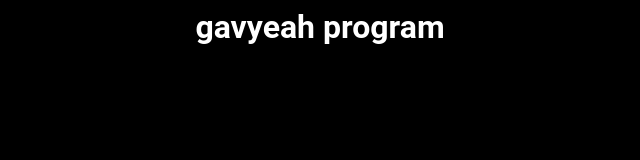
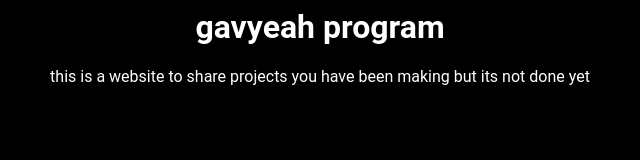
Before and after one commit to gavyeah8616/gavyeah, a plain HTML site: page index.html in a window 1280 px wide. Shown: the whole page, without its empty margins (320-960 px from the left). Drawn offline with Linux system fonts and the light colour scheme.

Commit message:
Update index.html

```diff
--- a/index.html
+++ b/index.html
@@ -3,6 +3,7 @@
   <title>gavyeah program</title>
   <body>
     <h1>gavyeah program</h1>
+    <p>this is a website to share projects you have been making but its not done yet</p>
   </body>
 
   <style>
```
